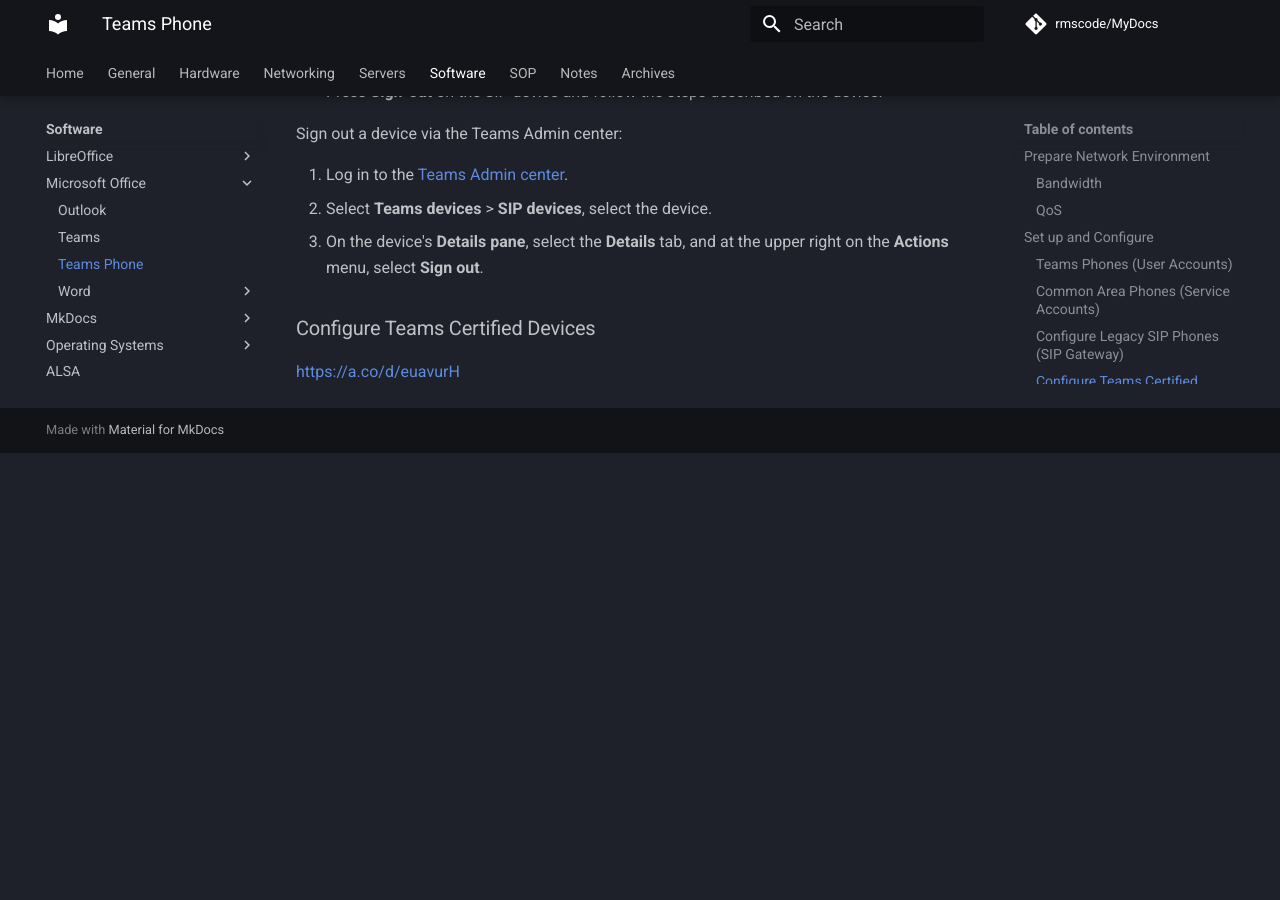
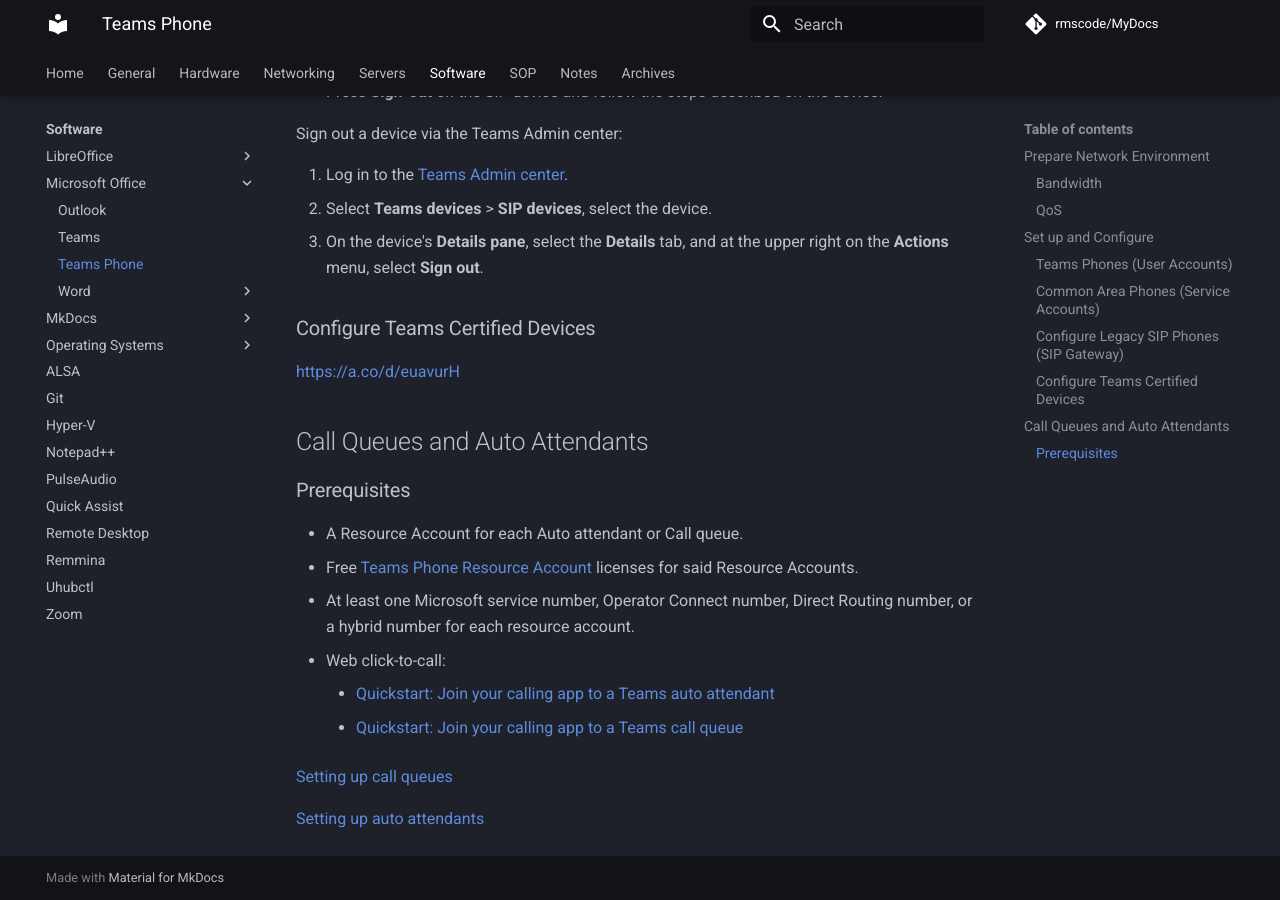
Before and after one commit to rmscode/binary-garden, an MkDocs documentation site: the page built from docs/software/microsoft-office/teams/ms-teams-phone.md, in a window 1280 px wide and 900 px high, scrolled down 8361 px. Built offline with MkDocs 1.6.1 and Material for MkDocs 9.7.7, drawn with Linux system fonts in a browser that asks for light colours; comment, search, counter and statistics services are not loaded; before the commit the page ends 8814 px from its top, so only the background shows below that.

Commit message:
Notes: Update

```diff
--- a/docs/software/microsoft-office/teams/ms-teams-phone.md
+++ b/docs/software/microsoft-office/teams/ms-teams-phone.md
@@ -298,3 +298,18 @@
 ### Configure Teams Certified Devices
 
 <https://a.co/d/euavurH>
+
+## Call Queues and Auto Attendants
+
+### Prerequisites
+
+- A Resource Account for each Auto attendant or Call queue.
+- Free [Teams Phone Resource Account](https://learn.microsoft.com/en-us/microsoftteams/teams-add-on-licensing/virtual-user#how-to-obtain-microsoft-teams-phone-resource-account-licenses) licenses for said Resource Accounts.
+- At least one Microsoft service number, Operator Connect number, Direct Routing number, or a hybrid number for each resource account.
+- Web click-to-call:
+    - [Quickstart: Join your calling app to a Teams auto attendant](https://learn.microsoft.com/en-us/azure/communication-services/quickstarts/voice-video-calling/get-started-teams-auto-attendant)
+    - [Quickstart: Join your calling app to a Teams call queue](https://learn.microsoft.com/en-us/azure/communication-services/quickstarts/voice-video-calling/get-started-teams-call-queue)
+
+[Setting up call queues](https://learn.microsoft.com/en-us/microsoftteams/create-a-phone-system-call-queue)
+
+[Setting up auto attendants](https://learn.microsoft.com/en-us/microsoftteams/create-a-phone-system-auto-attendant)
```
Also changed, not shown: docs/software/pulse-audio.md (+1 -2 lines).
